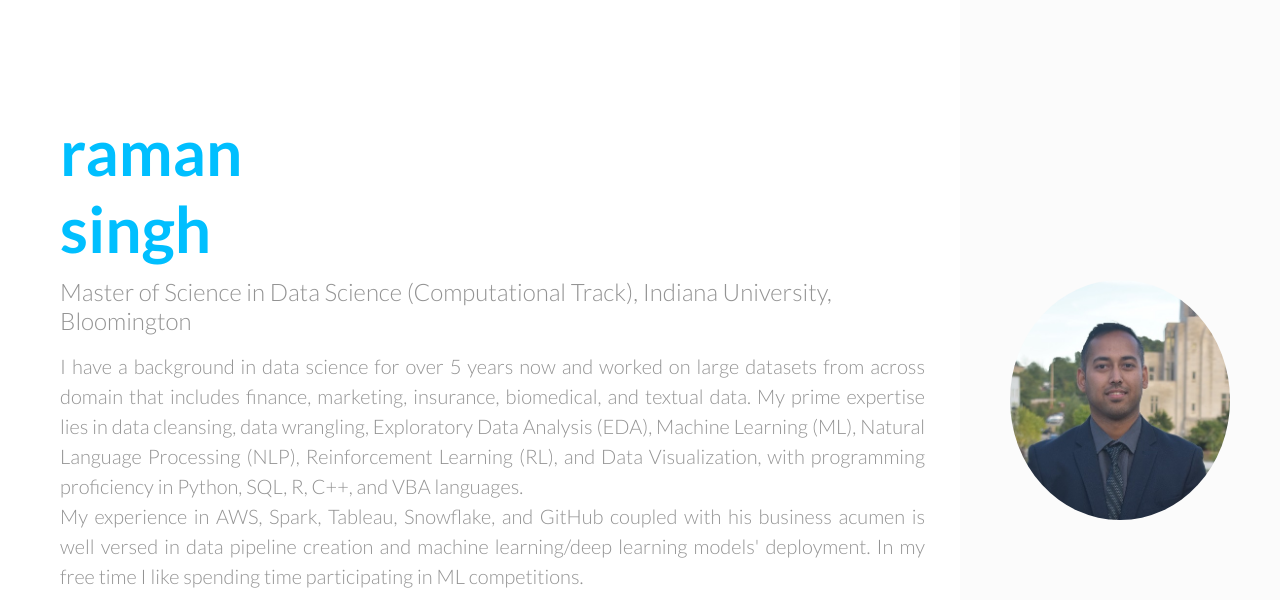
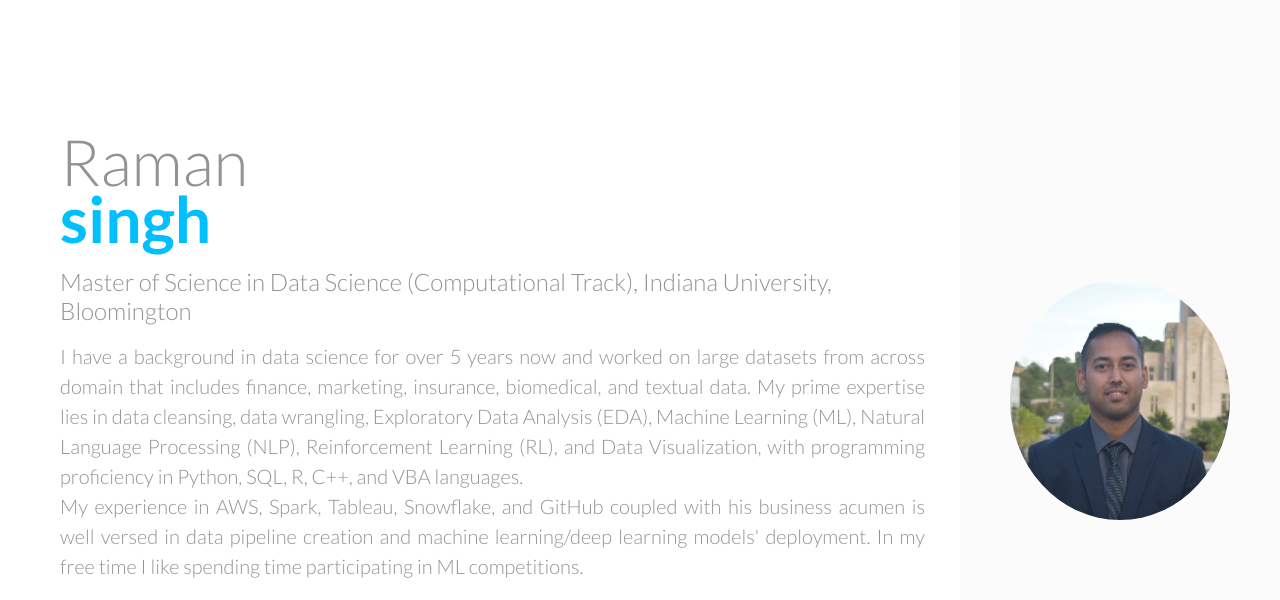
Before and after one commit to singhrama/singhrama.github.io, a plain HTML site: page index.html in a window 1280 px wide. Shown: the top 600 px of the page. Drawn offline with nearby package versions, Linux system fonts and the light colour scheme; a script that the page names is missing.

Commit message:
Update index.html

```diff
--- a/index.html
+++ b/index.html
@@ -30,7 +30,7 @@
           <div class="col-sm-12 col-md-9">
             <div class="right-content d-table h-100 aboutSection">
                 <div class="d-table-cell align-middle">
-                  <span id="firstname"> Raman </span>
+                  <span id="surname"> Raman </span>
                   <span id="firstname"> Singh </span>
                   <span id="intro">Master of Science in Data Science (Computational Track), Indiana University, Bloomington</span>
                   <p id="about">
```
